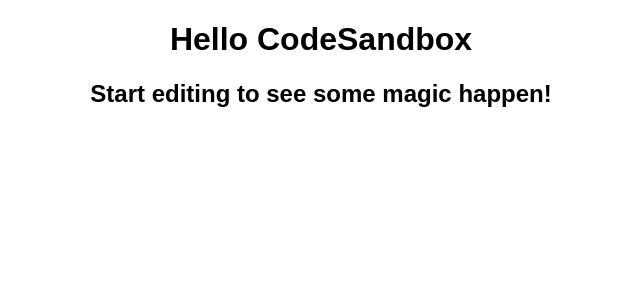
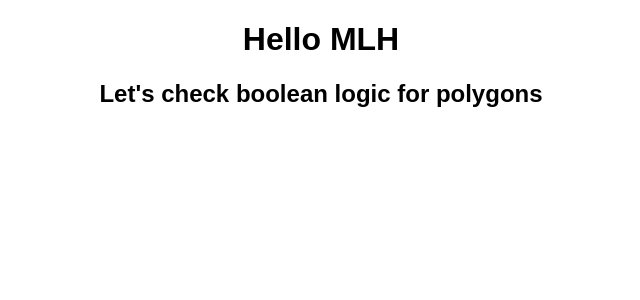
Before and after one commit to bazylevnik0/mlh0623, a React (Create React App) app: page / in a window 1280 px wide. Shown: the top 300 px of the page, without its empty margins (319-959 px from the left). Built offline with nearby package versions, Linux system fonts and the light colour scheme.

Commit message:
Update App.js

```diff
--- a/src/App.js
+++ b/src/App.js
@@ -3,8 +3,8 @@
 export default function App() {
   return (
     <div className="App">
-      <h1>Hello CodeSandbox</h1>
-      <h2>Start editing to see some magic happen!</h2>
+      <h1>Hello MLH</h1>
+      <h2>Let's check boolean logic for polygons</h2>
     </div>
   );
 }
```
